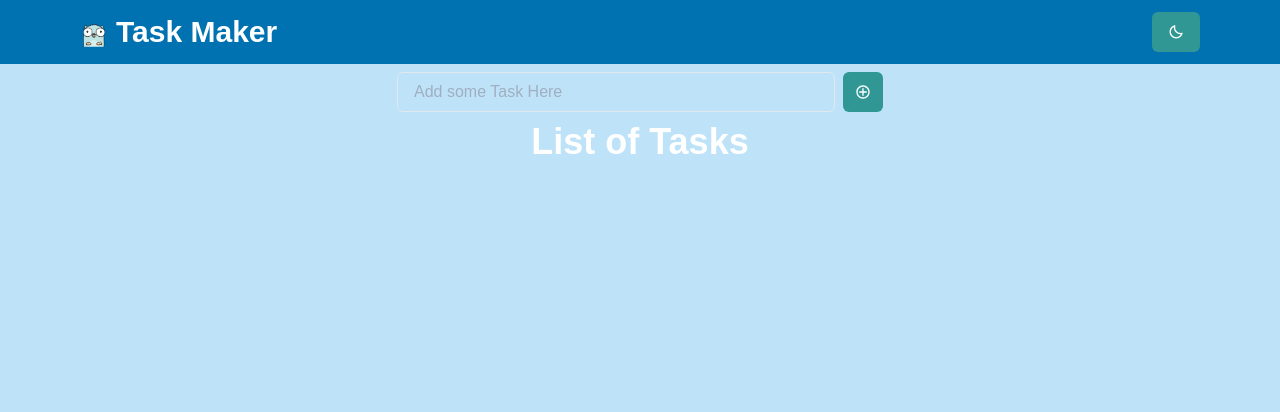
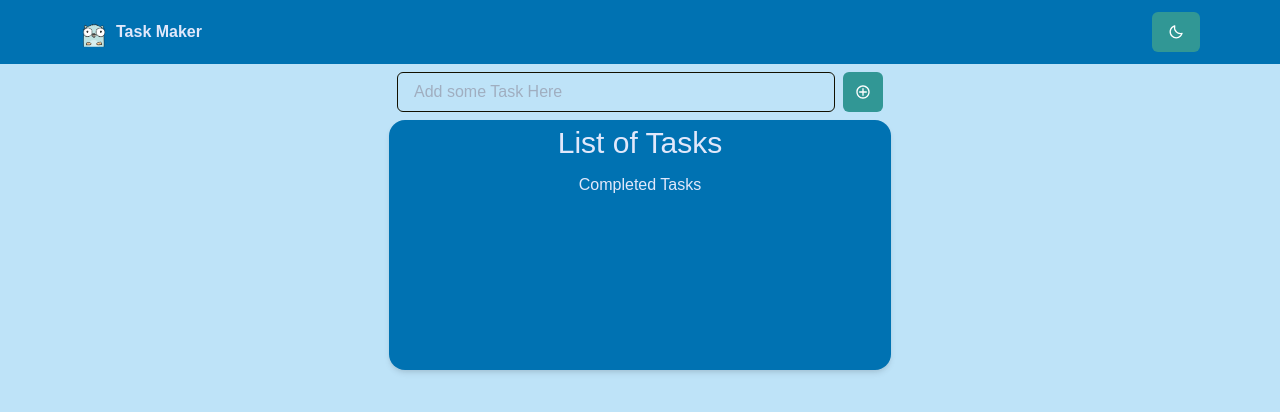
Before and after one commit to bryancastillo10/TaskMaker, a React (Vite) app in the folder client/: page / in a window 1280 px wide. Shown: the top 412 px of the page. Built offline with nearby package versions, Linux system fonts and the light colour scheme.

Commit message:
add loading task

```diff
--- a/client/src/components/AddToDo.tsx
+++ b/client/src/components/AddToDo.tsx
@@ -7,12 +7,14 @@ const AddToDo = () => {
     <Stack>
       <Flex p="2" gap="2">
         <Input
-          color={colorMode=== "dark" ?"white":"black"}
+          color={colorMode === "dark" ? "white" : "black"}
           placeholder="Add some Task Here"
+          borderColor="#111000"
           focusBorderColor="brand.100"
+          errorBorderColor="crimson"
           _placeholder={{ opacity: 1, color: "gray.400" }}
         />
-        <IconButton colorScheme="teal" aria-label="add-todo" >
+        <IconButton colorScheme="teal" aria-label="add-todo">
           <CgAdd />
         </IconButton>
       </Flex>
--- a/client/src/components/Navbar.tsx
+++ b/client/src/components/Navbar.tsx
@@ -8,10 +8,10 @@ const Navbar = () => {
   return (
     <Container maxW="full" p="0">
       <Box bg="brand.100">
-        <Flex h={16} justify="space-between" align="center" px="20">
+        <Flex h={16} justify="space-between" align="center" px={{sm:"6" ,md:"20"}}>
           <Flex alignItems="center" gap="2">
             <img src={Gopher} alt="go-lang" width={28} height={32} />
-            <Heading fontWeight="semibold" size="lg">
+            <Heading fontWeight="semibold" size="">
               Task Maker
             </Heading>
           </Flex>
--- a/client/src/components/ToDoList.tsx
+++ b/client/src/components/ToDoList.tsx
@@ -1,10 +1,27 @@
-import { VStack, Heading } from "@chakra-ui/react";
+import { VStack, Text, Flex, Spinner } from "@chakra-ui/react";
 const ToDoList = () => {
+  const isLoading = false;
   return (
-      <VStack  h="250px">
-         <Heading variant="h2">List of Tasks</Heading>
+    <VStack h="250px" bg="brand.100" rounded="2xl" shadow="md">
+      <Flex>
+        <Text fontSize="3xl">List of Tasks</Text>
+      </Flex>
+      {isLoading && (<Flex justifyContent={"center"} my={8}>
+        <Spinner
+          thickness="4px"
+          speed="0.65s"
+          emptyColor="gray.200"
+          color="teal.500"
+          size="xl"
+        />
+      </Flex>)}
+      <Flex>
+        <VStack alignItems="center" gap="3">
+          <Text>Completed Tasks</Text>
+        </VStack>
+      </Flex>
     </VStack>
-  )
+  );
 }
 
 export default ToDoList;
--- a/client/src/theme/theme.ts
+++ b/client/src/theme/theme.ts
@@ -12,10 +12,10 @@ const theme = extendTheme({
   fonts,
   fontWeights,
   styles: {
-    global: (props: { colorMode: string; }) => ({
+    global: (props: { colorMode: string }) => ({
       body: {
         bg: props.colorMode === "dark" ? "blue.800" : "blue.100",
-        color: props.colorMode === "dark" ? "black" : "white",
+        color: props.colorMode === "dark" ? "#FEF2EA" : "#E1E8FB",
       },
     }),
   },
```
